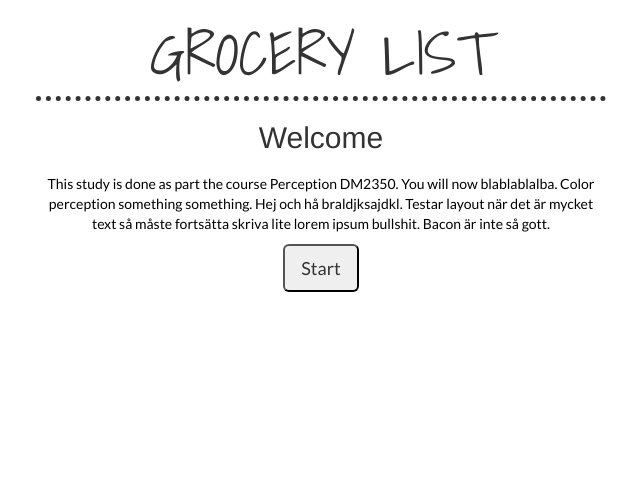
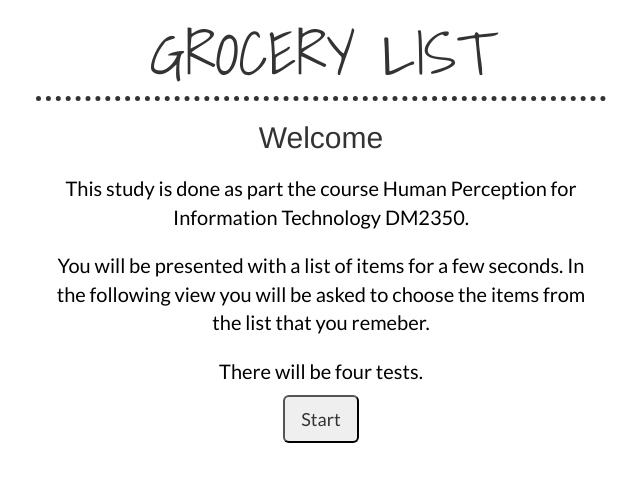
Before and after one commit to Gubergma/Perception-DM2350, a PHP site: page /shopping-list.html in a window 1280 px wide. Shown: the top 482 px of the page, without its empty margins (319-959 px from the left). Run offline with PHP 8.4, Linux system fonts and the light colour scheme; some libraries are stand-ins or nearby versions.

Commit message:
Final style

```diff
--- a/model.js
+++ b/model.js
@@ -3,8 +3,8 @@ function saveResult(colorType, chosenObjects, listItems){
 	var missedItems = [];
 	var wrongAnswers = [];
 	var result = {
-		type: colorType
-		list: listItems
+		type: colorType,
+		list: listItems,
 		chosen_objects: chosenObjects
 	};
 	for (i = 0; i < chosenObjects.length; i++) {
--- a/shopping-list.html
+++ b/shopping-list.html
@@ -87,7 +87,9 @@
 	  	</div>
 	  	<div class="welcome">
 	  		<h2>Welcome</h2>
-	  		<p style="color: black;">This study is done as part the course Perception DM2350. You will now blablablalba. Color perception something something. Hej och hå braldjksajdkl. Testar layout när det är mycket text så måste fortsätta skriva lite lorem ipsum bullshit. Bacon är inte så gott.</p>
+	  		<p class="welcome-text" style="color: black;">This study is done as part the course Human Perception for Information Technology DM2350. </p>
+	  		<p class="welcome-text" style="color: black;">You will be presented with a list of items for a few seconds. In the following view you will be asked to choose the items from the list that you remeber. </p>
+	  		<p class="welcome-text" style="color: black;">There will be four tests.</p>
 	  		<button class="btn-lg" style="font-family: Lato;" onclick="showHoldUp()">Start</button>
 	  	</div>
     </div>
--- a/style.css
+++ b/style.css
@@ -14,9 +14,10 @@ text-align: center;
 }
 .header > h1{
 	font-size: 60px;
-
 }
-
+.welcome-text{
+	font-size: 20px;
+}
 .all-lists{
 	text-transform: uppercase;
 	font-size: 25px;
```
